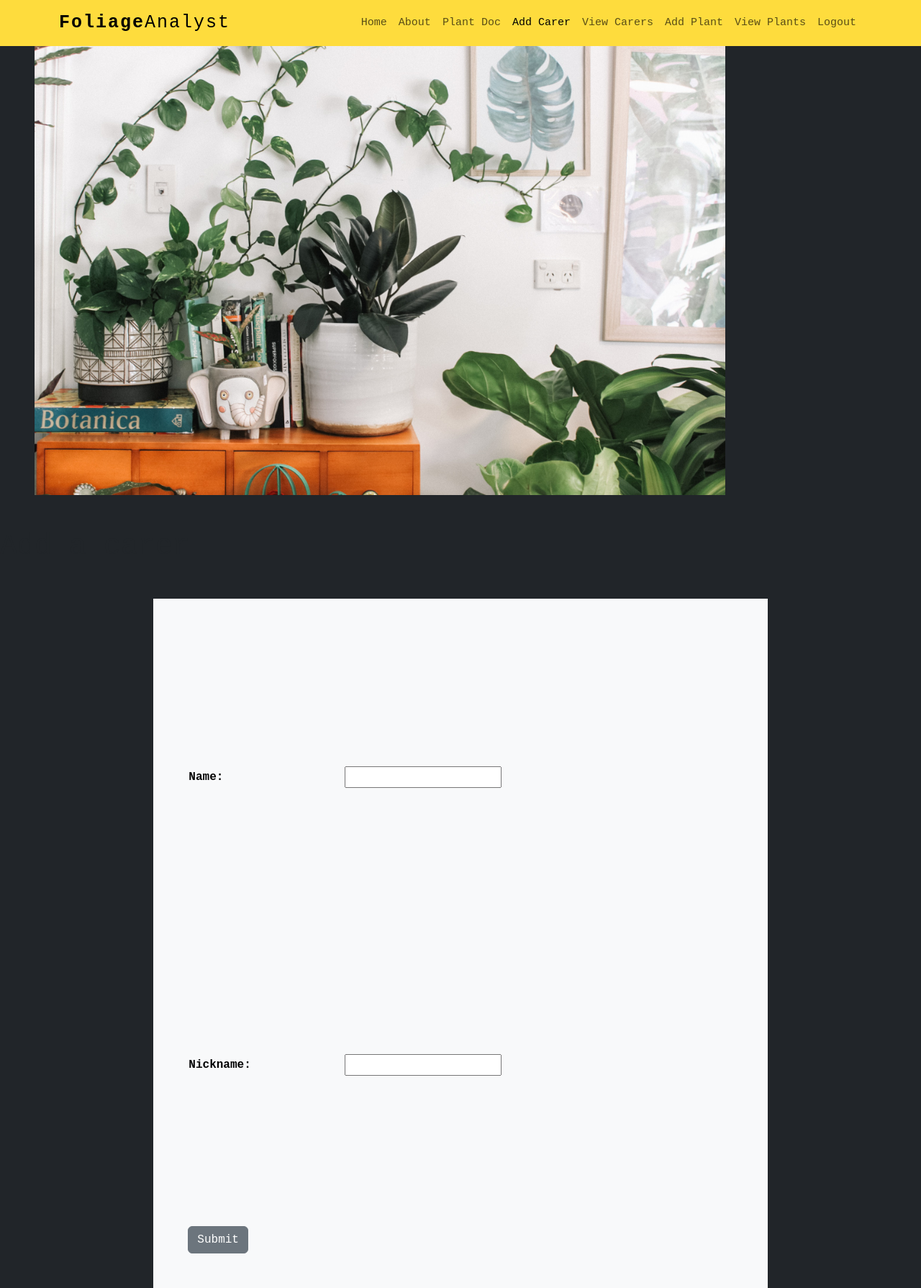
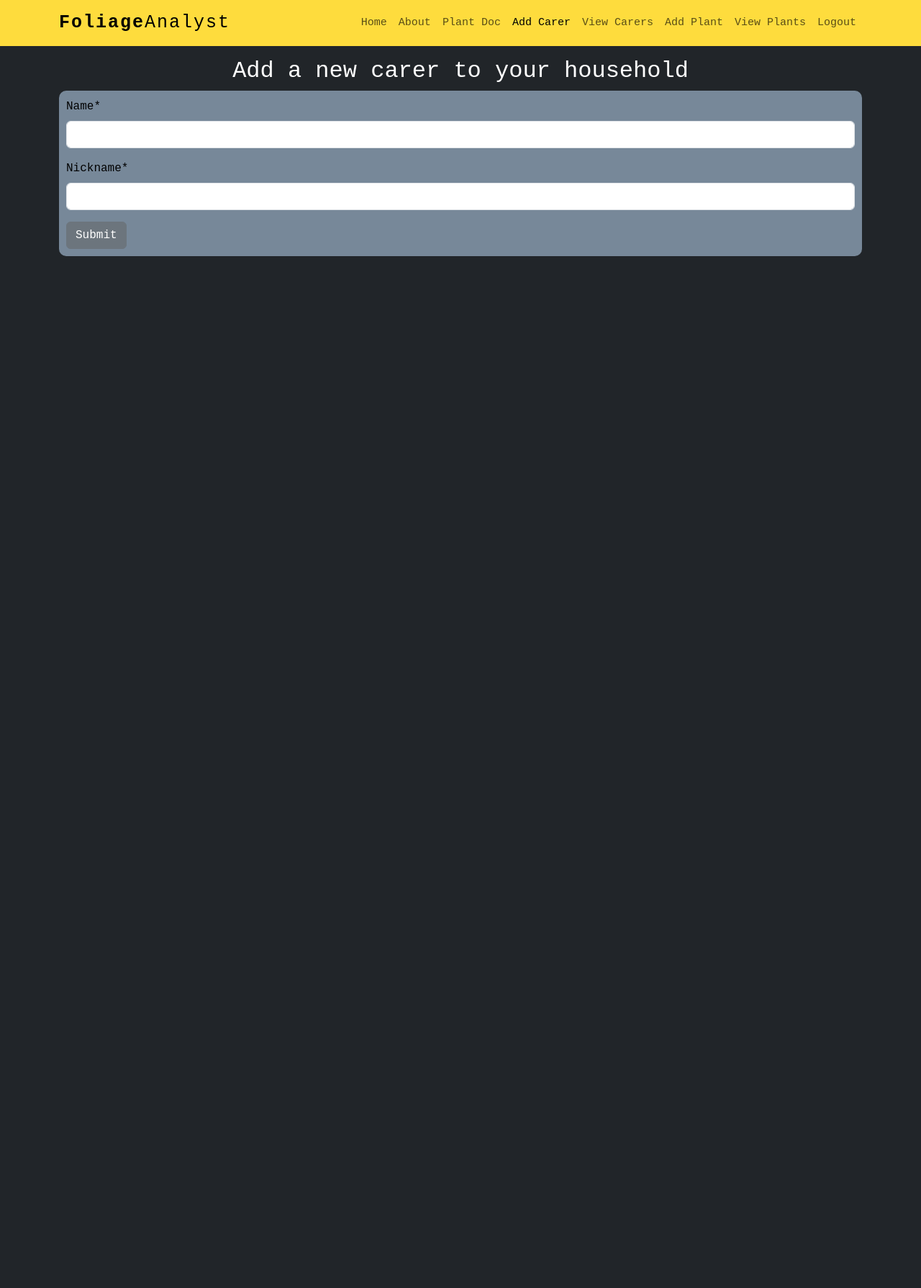
Before and after one commit to staceyjf/foliageanalyst, a Django app: page /carers/create/ in a window 1280 px wide. Shown: the whole page at 72% size. After the commit the page ends 356 px from the top, so only its background shows below. Run offline with Django 4.2, Linux system fonts and the light colour scheme; some libraries are stand-ins or nearby versions.

Commit message:
new look and feel for carers and plants

```diff
--- a/foliageanalyst/settings.py
+++ b/foliageanalyst/settings.py
@@ -40,6 +40,8 @@ INSTALLED_APPS = [
     'django.contrib.messages',
     'django.contrib.staticfiles',
     "bootstrap_datepicker_plus",
+    "crispy_forms",
+    "crispy_bootstrap5",
 ]
 
 MIDDLEWARE = [
@@ -124,3 +126,6 @@ STATIC_URL = 'static/'
 # https://docs.djangoproject.com/en/4.2/ref/settings/#default-auto-field
 
 DEFAULT_AUTO_FIELD = 'django.db.models.BigAutoField'
+
+CRISPY_ALLOWED_TEMPLATE_PACKS = "bootstrap5"
+CRISPY_TEMPLATE_PACK = "bootstrap5"
--- a/main_app/models.py
+++ b/main_app/models.py
@@ -16,6 +16,7 @@ FERTILIZER = (
 class Carer(models.Model):
     name = models.CharField(max_length=100)
     nickname = models.CharField(max_length=100)
+    # TODO: ADD IMAGE FIELD
 
     #overwrite __str__
     def __str__(self):
--- a/main_app/static/css/style.css
+++ b/main_app/static/css/style.css
@@ -7,6 +7,12 @@
 
 body {
   background: #212529;
+}
+
+form {
+  background: lightslategray;
+  padding: 10px;
+  border-radius: 10px;
 }
 
 .main-styling {
--- a/main_app/templates/main_app/carer_form.html
+++ b/main_app/templates/main_app/carer_form.html
@@ -1,38 +1,27 @@
 {% extends 'base.html' %}
 {% load static %}
 {%  block content %}
+{% load crispy_forms_filters %}
+{% load crispy_forms_tags %}
 
-<!-- adding images -->
-<div class="col-lg-1"></div>
-
-<div class="col-lg-12 mb-5 mb-lg-0">
-    <img src="{% static 'images/prudence-earl-NwBx723XaHw-unsplash.jpg' %}" class="w-75 m-5" alt="Images of indoor plants" />
-</div>
-
-<div class="col-lg-1"></div>
-
-<!-- customizing based on CBV - same as Plants -->
-{% if object %}
-    <h1 class="fw-light mb-5">Edit {{ object.name }}</h1>
-{% else %}
-    <h1 class="fw-light mb-5">Add a carer</h1>
-{% endif %}
-
-    <div class="row gx-0 align-items-center">
-        <div class="col-lg-2"></div>
-
-        <div class="col-lg-8">
-            <form action="" method="POST" class="bg-light text-black text-start p-5">
-                {% csrf_token %}
-                <table class="w-100">
-                    {{ form.as_table }}
-                </table>
-                <br>
-                <input type="submit" value="Submit" class="btn btn-secondary text-white">
-            </form>
+<main id="add-plant" class="main-styling">
+    <div class="container">
+        <div class="section-header text-center pb5">
+            {% if object %}
+            <h2>Edit {{ object.name }}</h2>
+            {% else %}
+            <h2>Add a new carer to your household</h2>
+            {% endif %}
         </div>
 
-        <div class="col-lg-2"></div>
-    </div>
+        <form action="" method="POST" class="text-black">
+            {% csrf_token %}
+            <div class="mb-3">
+                {{ form.name|as_crispy_field }}
+                {{ form.nickname|as_crispy_field }}
+            </div>
+                <input type="submit" value="Submit" class="btn btn-secondary">
+        </form>
+</main>
 
 {% endblock%}
```
Also changed, not shown: main_app/templates/main_app/plants_form.html (+14 -20 lines).
